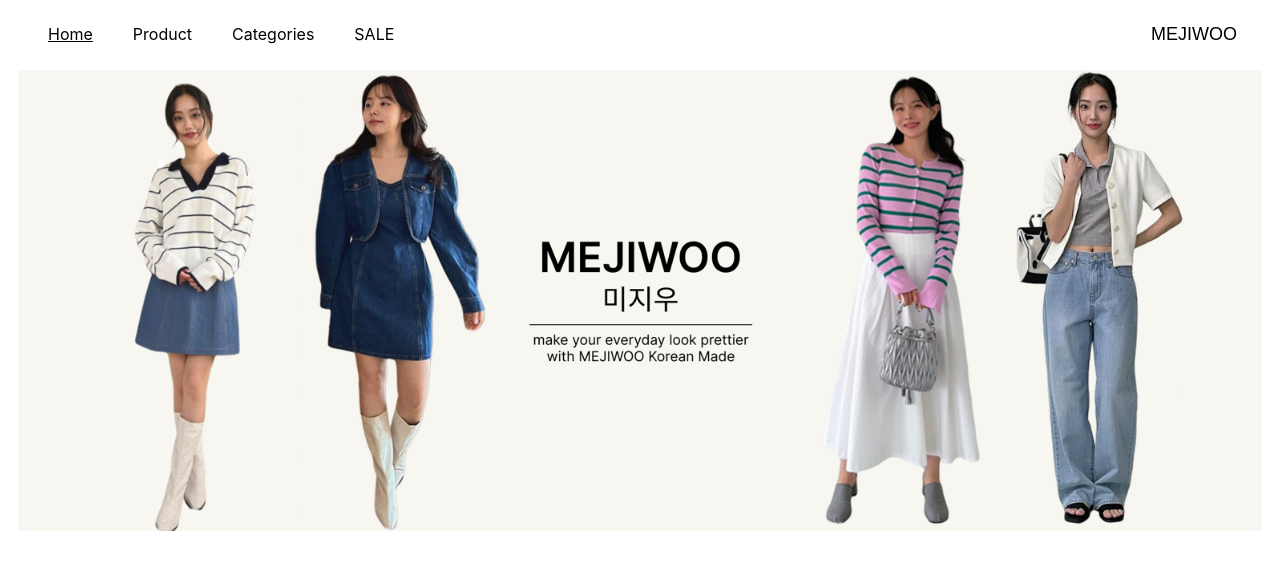
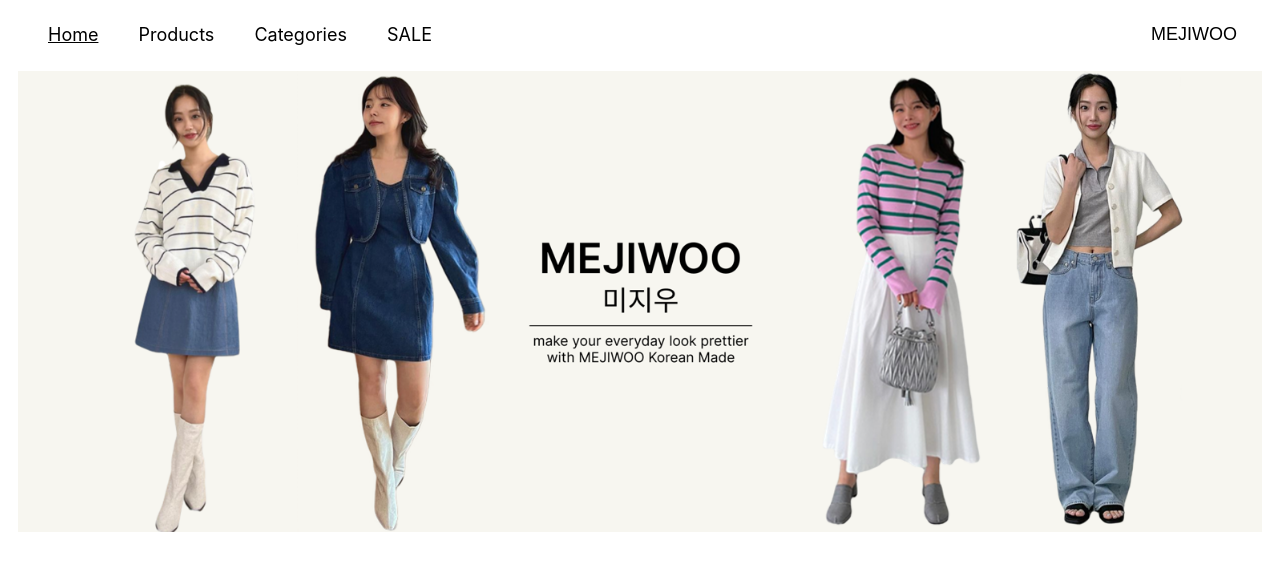
Before and after one commit to NayeemWD/mejiwoo-landing-page_A-1, a plain HTML site: page index.html in a window 1280 px wide. Shown: the top 563 px of the page. Drawn offline with Linux system fonts and the light colour scheme.

Commit message:
lest carection

```diff
--- a/index.html
+++ b/index.html
@@ -11,10 +11,12 @@
       <nav id="navbar">
         <div>
           <ul id="menu">
-            <li><u>Home</u></li>
-            <li>Product</li>
-            <li>Categories</li>
-            <li>SALE</li>
+            <li>
+              <a href="#"><u>Home</u></a>
+            </li>
+            <li><a href="#">Products</a></li>
+            <li><a href="#">Categories</a></li>
+            <li><a href="#">SALE</a></li>
           </ul>
         </div>
 
@@ -30,7 +32,7 @@
       </section>
     </header>
 
-    <main >
+    <main>
       <section>
         <h1 id="collection-title">Season Collections</h1>
 
@@ -72,11 +74,7 @@
             <h4>Snap Pure Blouse</h4>
             <p>Rp. 129 .000</p>
           </div>
-
         </div>
-
-
-
       </section>
     </main>
   </body>
--- a/style.css
+++ b/style.css
@@ -1,7 +1,5 @@
 body {
   font-family: "Inter", sans-serif;
-  /* margin: 0; */
-  /* padding: 0; */
 }
 
 #navbar {
@@ -14,6 +12,11 @@ body {
   list-style-type: none;
   display: flex;
   gap: 40px;
+}
+#menu li a {
+  text-decoration: none;
+  color: black;
+  font-size: large;
 }
 
 #logo button {
@@ -33,7 +36,6 @@ body {
   padding: 10px;
 }
 #banner img {
-  /* object-fit: cover; */
   width: 100%;
   height: auto;
 }
@@ -42,7 +44,7 @@ main {
   padding: 0 100px;
 }
 
-/* #collection-title */
+/* #collection section */
 #collection-title {
   text-align: center;
   margin: 40px 0 40px 0;
@@ -80,7 +82,7 @@ main {
   text-align: center;
 }
 
-/* #best-sellers-title */
+/* #best-sellers section */
 #best-sellers-title {
   text-align: center;
   margin: 40px 0 40px 0;
@@ -101,11 +103,12 @@ main {
 }
 .best-seller h4 {
   text-align: center;
-  margin: 18px 0 8px 0;
+  margin: 18px 0 10px 0;
   font-size: 15px;
 }
 
 .best-seller p {
   text-align: center;
   font-size: 15px;
+  margin: 0;
 }
```
